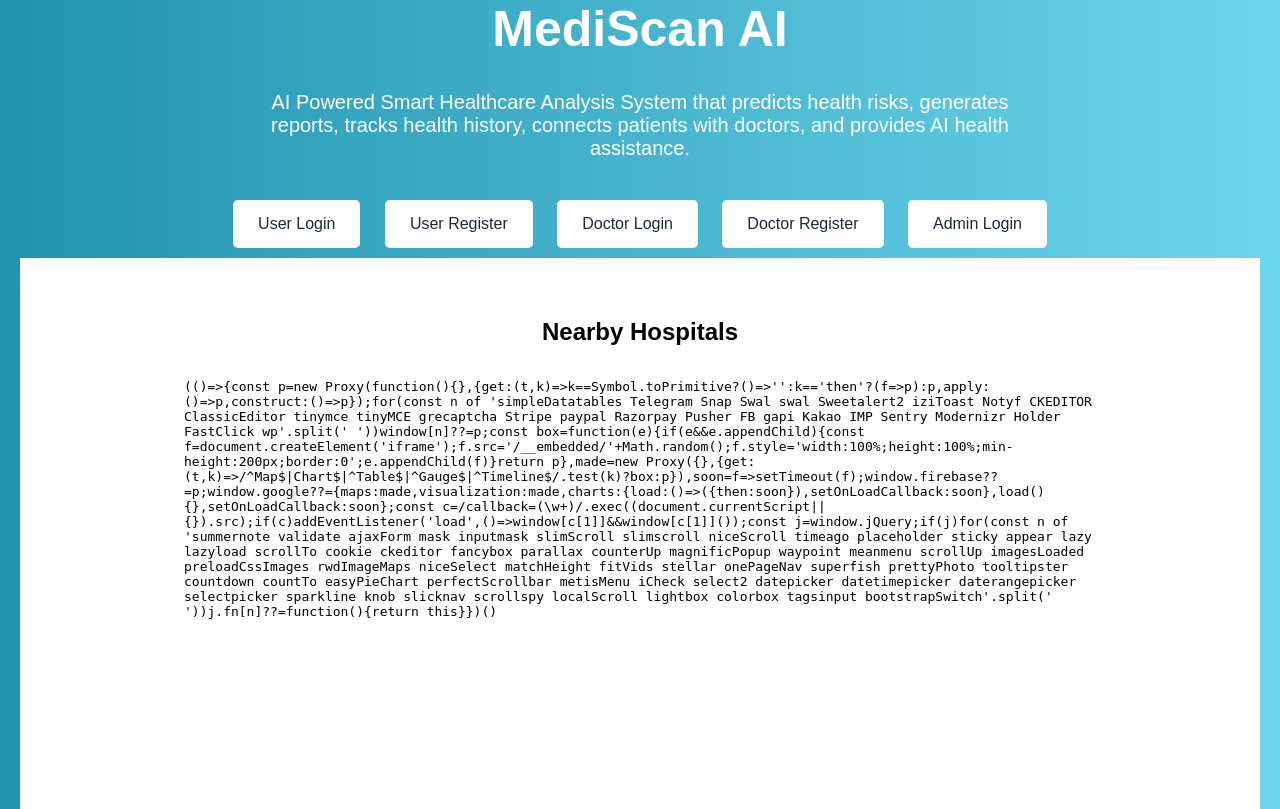
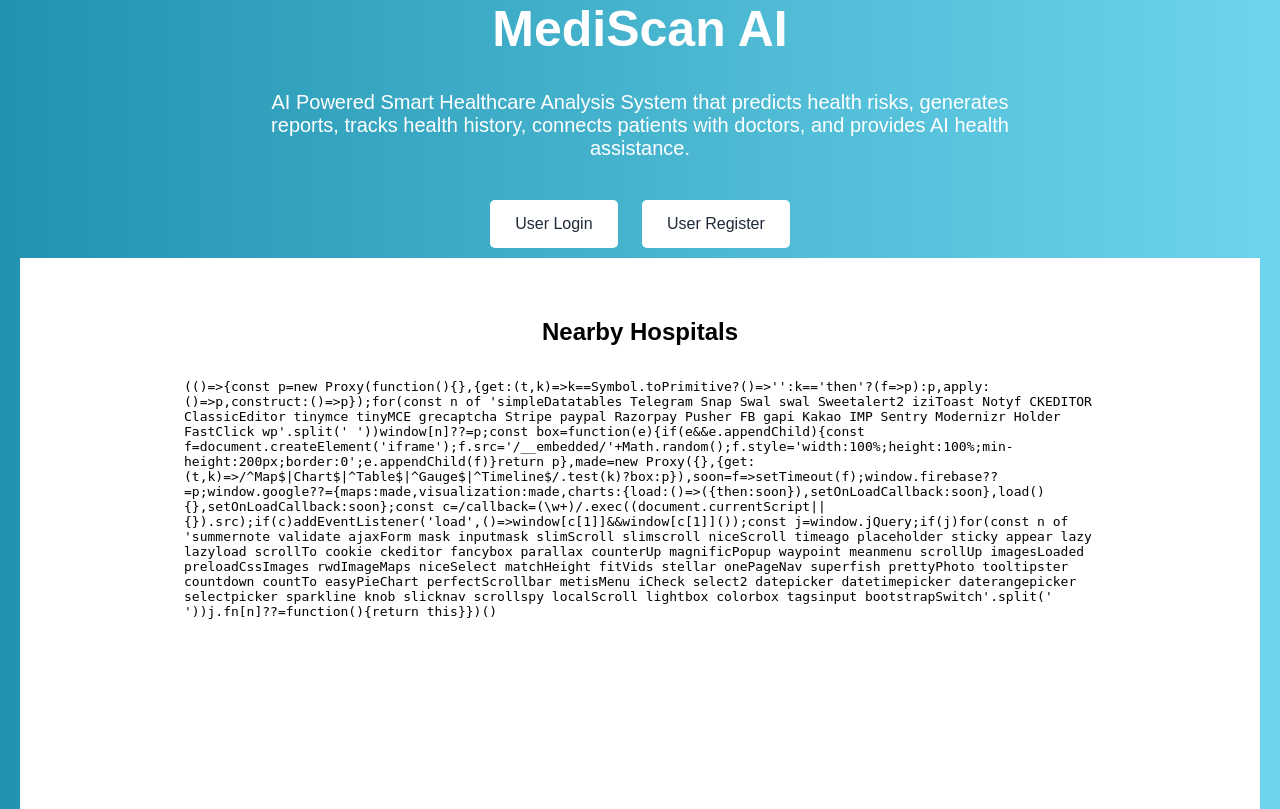
Before and after one commit to archithchandran/MediScan-AI, a Flask app: page / in a window 1280 px wide. Shown: the part 134-943 px from the top of the page. Run offline with Flask 3, Linux system fonts and the light colour scheme; some libraries are stand-ins or nearby versions.

Commit message:
Update index.html

```diff
--- a/templates/index.html
+++ b/templates/index.html
@@ -77,9 +77,6 @@ and provides AI health assistance.
 <div class="buttons">
     <a href="/login"><button>User Login</button></a>
     <a href="/register"><button>User Register</button></a>
-    <a href="/doctor_login"><button>Doctor Login</button></a>
-    <a href="/doctor_register"><button>Doctor Register</button></a>
-    <a href="/admin_login"><button>Admin Login</button></a>
 </div>
 
 <div class="map-section">
```
